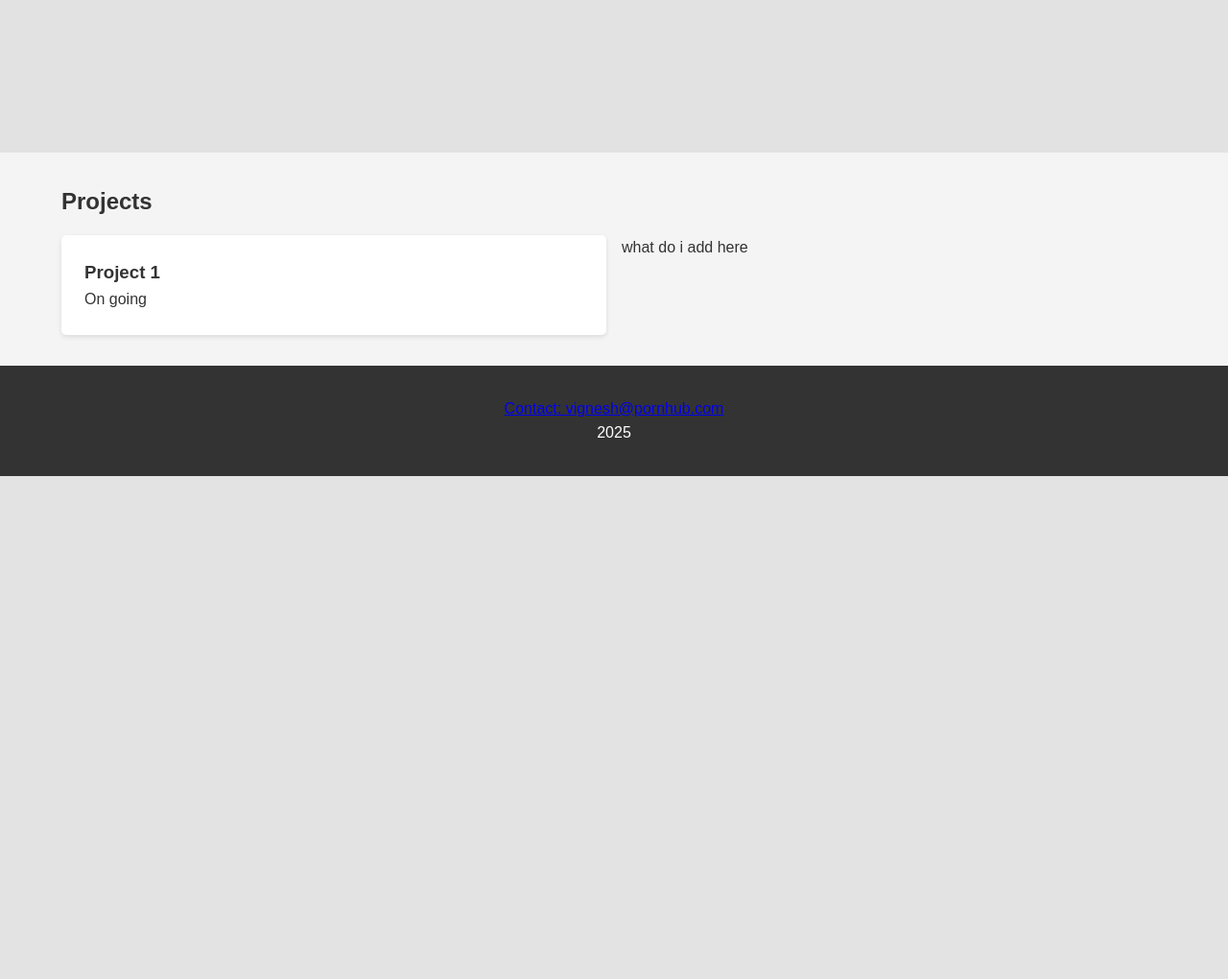
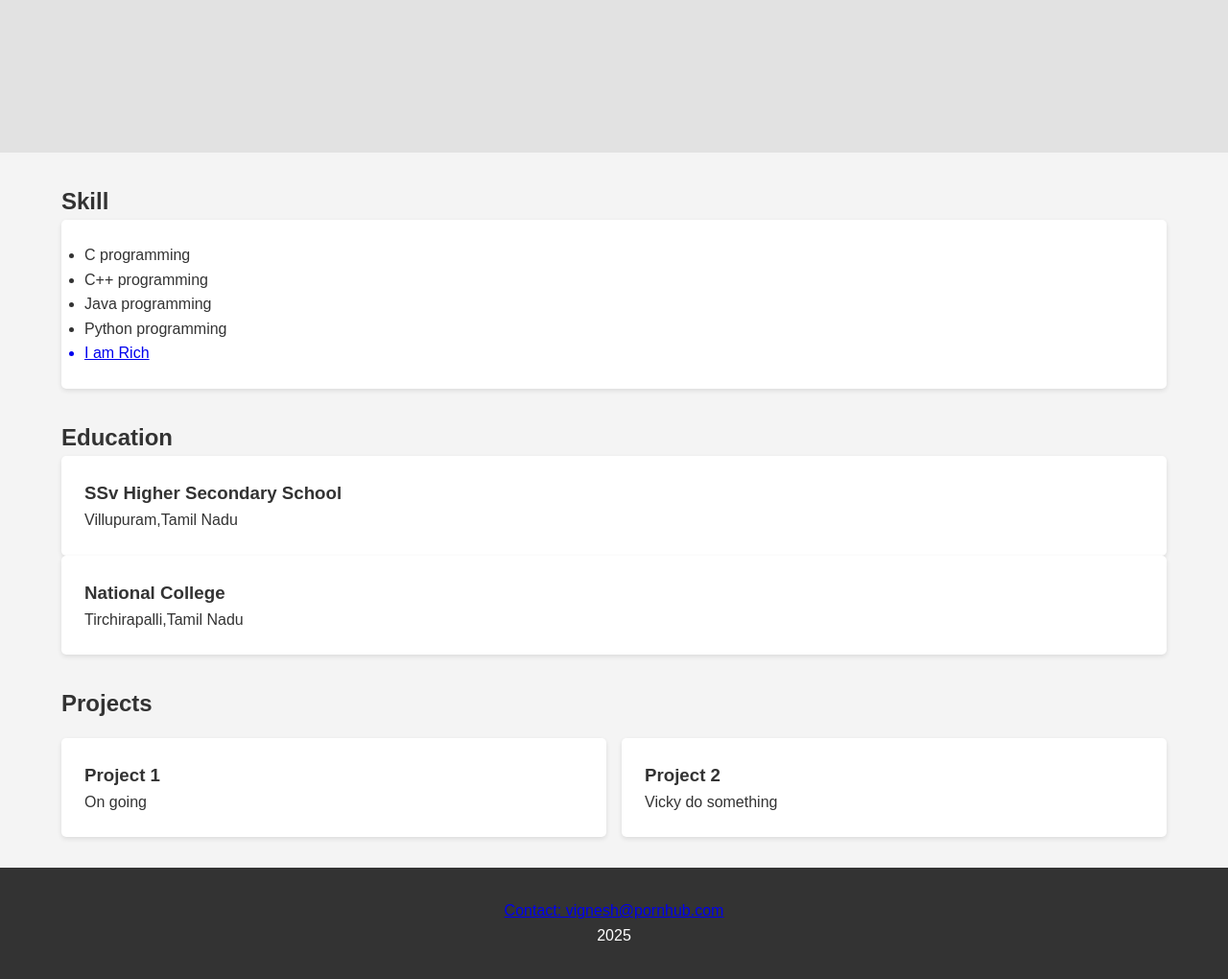
Before and after one commit to amark2005/vicky, a Flask app: page / in a window 1280 px wide. Shown: the part 539-1559 px from the top of the page at 96% size. Before the commit the page ends 1035 px from the top, so only its background shows below. Run offline with Flask 3, Linux system fonts and the light colour scheme.

Commit message:
feat:added education stuff

```diff
--- a/templates/index.html
+++ b/templates/index.html
@@ -26,6 +26,38 @@
         <p>Building nothing and knows nothing</p>
     </section>
 
+    <section id="skill" class="container">
+        <h2>Skill</h2>
+        <div class="card">
+            <ul>
+                <li>C programming</li>
+                <li>C++ programming</li>
+                <li>Java programming</li>
+                <li>Python programming</li>
+                <a href="https://c.tenor.com/qbjLJgEorrcAAAAC/justice-league-justice-league-movie.gif" target="_blank">
+                    <li>I am Rich </li>
+                    <!-- need css -->
+                </a>
+            </ul>
+        </div>
+    </section>
+
+    <section id="education" class="container">
+        <h2>Education</h2>
+        <div class="education-grid">
+            <div class="card">
+                <h3>SSv Higher Secondary School</h3>
+                <p>Villupuram,Tamil Nadu</p>
+            </div>
+
+            <!-- national college -->
+            <div class="card">
+                <h3>National College</h3>
+                <p>Tirchirapalli,Tamil Nadu</p>
+            </div>
+        </div>
+    </section>
+
     <section id="projects" class="container">
         <h2>Projects</h2>
         <div class="project-grid">
@@ -33,7 +65,10 @@
                 <h3>Project 1</h3>
                 <p>On going</p>
             </div>
-            <p>what do i add here</p>
+            <div class="card">
+                <h3>Project 2</h3>
+                <p>Vicky do something</p>
+            </div>
         </div>
     </section>
 
```
